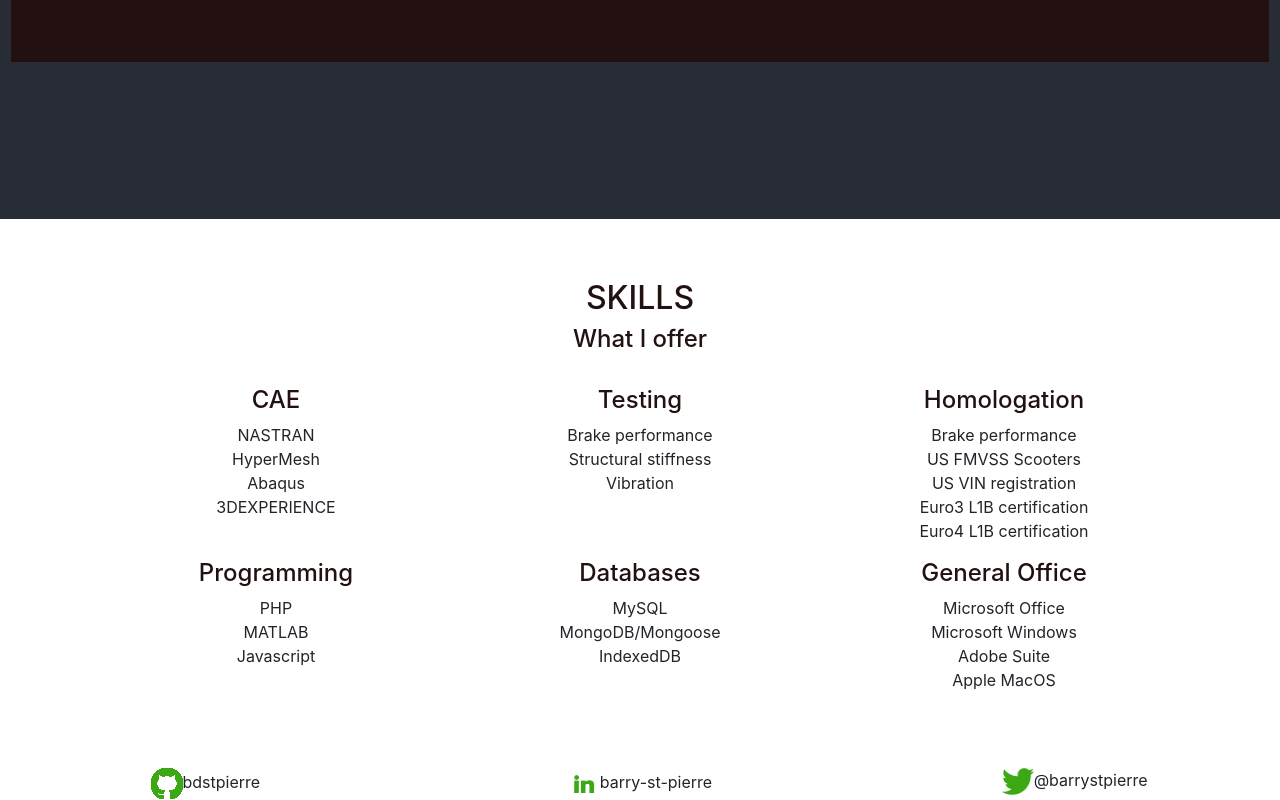
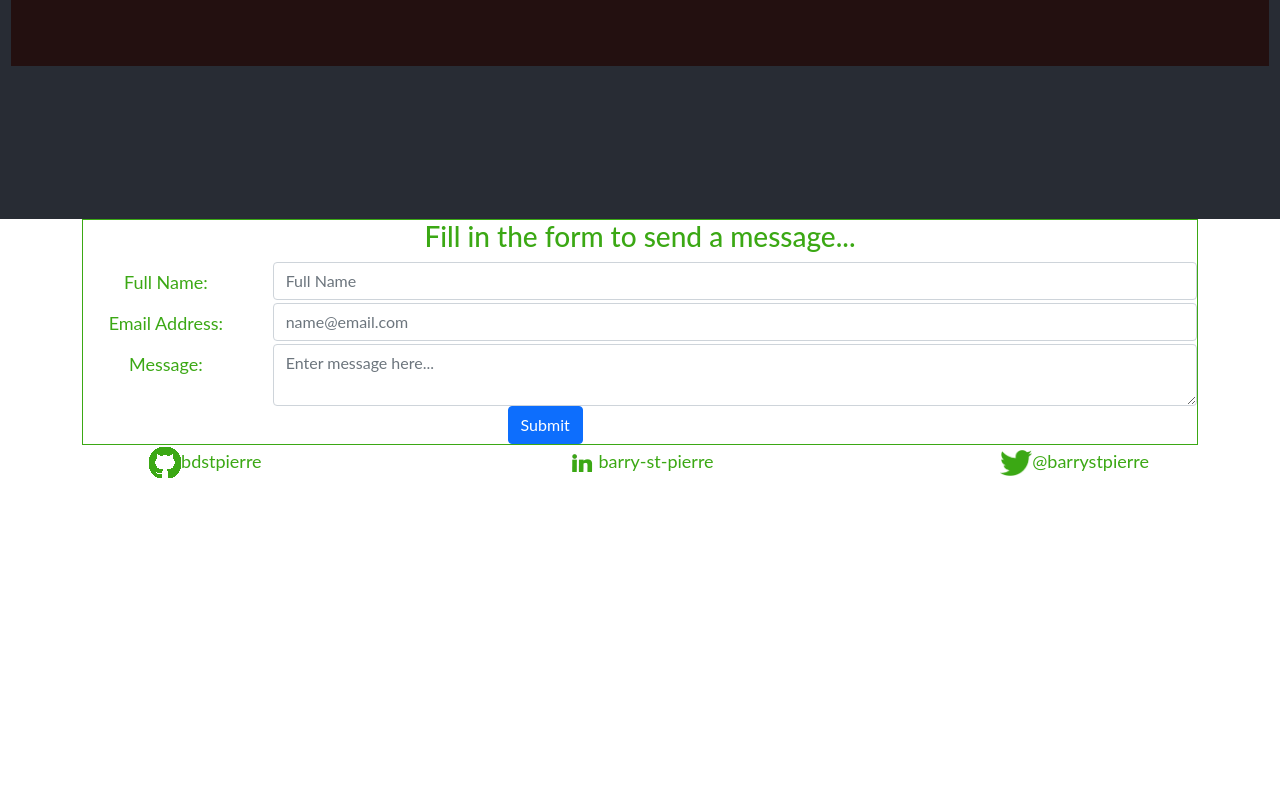
Before and after one commit to bdstpierre/react-portfolio, a React (Create React App) app: page / in a window 1280 px wide. Shown: the part 581-1381 px from the top of the page. After the commit the page ends 1060 px from the top, so only its background shows below. Built offline with nearby package versions, Linux system fonts and the light colour scheme.

Commit message:
Contact form working

```diff
--- a/src/App.js
+++ b/src/App.js
@@ -16,7 +16,7 @@ function App() {
         <Header />
       </header>
       <div className="container">
-        <Skills portfolio={portfolio}/>
+        <Contact />
       </div>
       <div>
         <Footer portfolio={portfolio}/>
--- a/src/components/Contact.js
+++ b/src/components/Contact.js
@@ -1,11 +1,135 @@
-import React from 'react';
+import React, { useState } from 'react';
+import { validateEmail } from '../utils/helpers';
 
 function Contact() {
-  const message = 'This is the Contact Component';
+  const [Name, setName] = useState('');
+  const [Email, setEmail] = useState('');
+  const [Message, setMessage] = useState('');
+  const [errorMessage, setErrorMessage] = useState('');
+  var formData = {
+    Name: '',
+    Email: '',
+    Message: ''
+  }
+
+  const handleInputChange = (e) => {
+    let target = e.target;
+    let inputType = target.name;
+    let inputValue = target.value;
+
+    if (inputType === 'Name') {
+      setName(inputValue);
+    } else if (inputType === 'Email') {
+      setEmail(inputValue);
+    } else if (inputType === 'Message') {
+      setMessage(inputValue);
+    }
+  };
+
+    const validateInput = (e) =>
+    {
+      let target = e.target;
+      let inputName = target.name;
+      let inputValue = target.value;
+
+      if (!inputValue) {
+        setErrorMessage(`Please enter a value in the ${inputName} field!`);
+      } else {
+        setErrorMessage('');
+      }
+    }
+
+    const handleFormSubmit = (e) => {
+      e.preventDefault();
+
+      if (!Name || !Message) {
+        setErrorMessage("Fill out all fields of the form please!");
+      } else if (!validateEmail(Email)) {
+        setErrorMessage("Please enter a valid email address!");
+      } else {
+        setErrorMessage('');
+        setName('');
+        setEmail('');
+        setMessage('');
+
+        formData = {
+          Name: {Name},
+          Email: {Email},
+          Message: {Message}
+        }
+        console.log(formData)
+      }
+
+
+    };
 
   return (
-    <div className="container">
-      <h2>{message}</h2>
+    <div className="row">
+      <div className="col-sm-12">
+        <div className="panel panel-default text-center">
+          <h3>{errorMessage ? errorMessage : "Fill in the form to send a message..."}</h3>
+          <form className="form">
+            <div className="form-group row">
+              <label htmlFor="fullName" className="col-sm-2 col-form-label">
+                Full Name:
+              </label>
+              <div className="col-sm-10">
+                <input
+                  className="form-control"
+                  id="fullName"
+                  value={Name}
+                  name="Name"
+                  onChange={handleInputChange}
+                  onBlur={validateInput}
+                  type="text"
+                  placeholder="Full Name"
+                />
+              </div>
+            </div>
+            <div className="form-group row">
+              <label htmlFor="emailAddress" className="col-sm-2 col-form-label">
+                Email Address:
+              </label>
+              <div className="col-sm-10">
+                <input
+                  className="form-control"
+                  id="emailAddress"
+                  value={Email}
+                  name="Email"
+                  onChange={handleInputChange}
+                  onBlur={validateInput}
+                  type="text"
+                  placeholder="name@email.com"
+                />
+              </div>
+            </div>
+            <div className="form-group row">
+              <label htmlFor="messageText" className="col-sm-2 col-form-label">
+                Message:
+              </label>
+              <div className="col-sm-10">
+                <textarea
+                  className="form-control"
+                  id="messageText"
+                  value={Message}
+                  name="Message"
+                  onChange={handleInputChange}
+                  onBlur={validateInput}
+                  placeholder="Enter message here..."
+                />
+              </div>
+            </div>
+            <div className="form-group row">
+              <div className="col-sm-10">
+                <button type="submit" className="btn btn-primary" onClick={handleFormSubmit}>
+                  Submit
+                </button>
+              </div>
+            </div>
+          </form>
+
+        </div>
+      </div>
     </div>
   );
 }
--- a/src/index.js
+++ b/src/index.js
@@ -4,6 +4,7 @@ import App from './App';
 import reportWebVitals from './reportWebVitals';
 import 'bootstrap/dist/css/bootstrap.css';
 import './index.css';
+import './style.css';
 
 ReactDOM.render(
   <React.StrictMode>
--- /dev/null
+++ b/src/utils/helpers.js
@@ -0,0 +1,12 @@
+export function validateEmail(email) {
+  const re = /^(([^<>()[\]\\.,;:\s@"]+(\.[^<>()[\]\\.,;:\s@"]+)*)|(".+"))@((\[[0-9]{1,3}\.[0-9]{1,3}\.[0-9]{1,3}\.[0-9]{1,3}\])|(([a-zA-Z\-0-9]+\.)+[a-zA-Z]{2,}))$/;
+  return re.test(String(email).toLowerCase());
+}
+
+export function checkPassword(input) {
+  const passw = /^[A-Za-z]\w{7,14}$/;
+  if (input.match(passw)) {
+    return true;
+  }
+  return false;
+}
```
